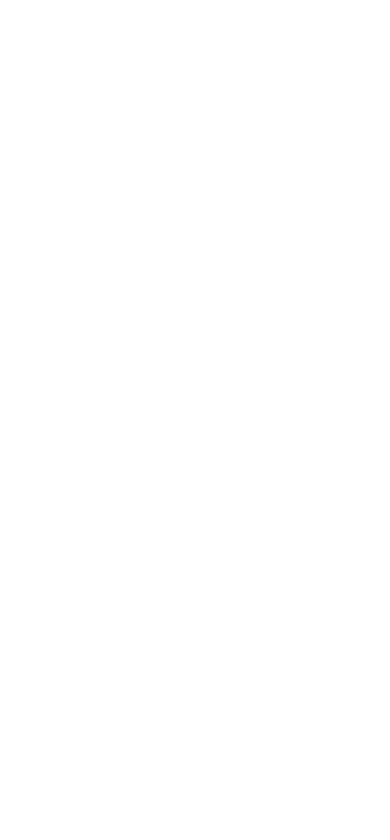
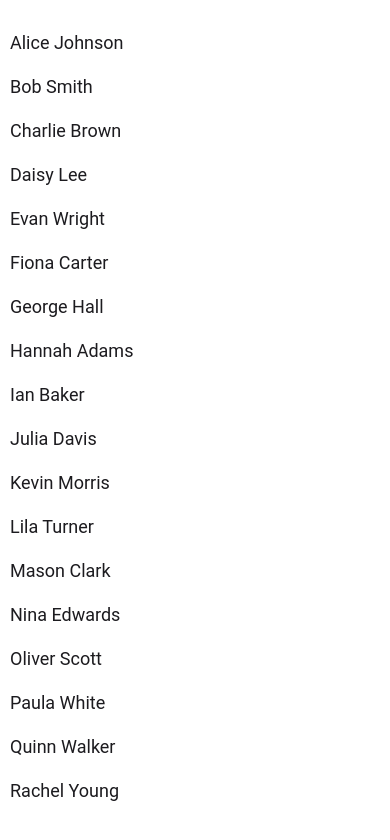
Before and after one commit to Chamathka01/FlatList_Navigation, a React Native app in the folder FLATLISTAPP/: screen / in a window 390 px wide. Shown: the top 840 px of the page. Built offline with nearby package versions, Linux system fonts and the light colour scheme.

Commit message:
Added some styles

```diff
--- a/FLATLISTAPP/components/StudentList.js
+++ b/FLATLISTAPP/components/StudentList.js
@@ -6,7 +6,8 @@ export default function StudentList(){
         <View style={styles.container}>
       <FlatList
         data={students}
-        renderItem={({item}) => <Text style={styles.item}>{item.key}</Text>}
+        keyExtractor={item=>item.id}
+        renderItem={({item}) => <Text style={styles.item}>{item.name}</Text>}
       />
     </View>
   );
@@ -22,4 +23,16 @@ const styles = StyleSheet.create({
       fontSize: 18,
       height: 44,
     },
+    card: {
+        flexDirection: 'row',
+        alignItems: 'center',
+        padding: 16,
+        marginBottom: 12,
+        backgroundColor: '#ffffff',
+        borderRadius:8,
+        shadowColor: '#000',
+        shadowOpacity: 0.1,
+        shadowRadius:4,
+        elevation:2,
+    },
   });
```
